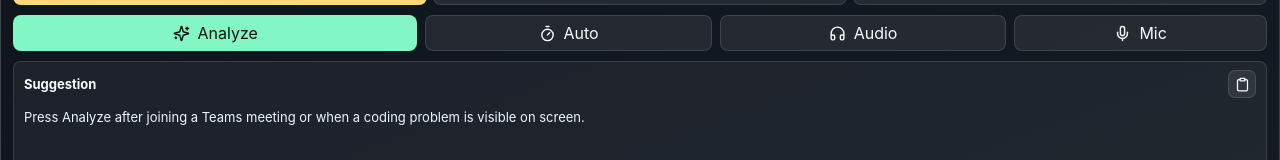
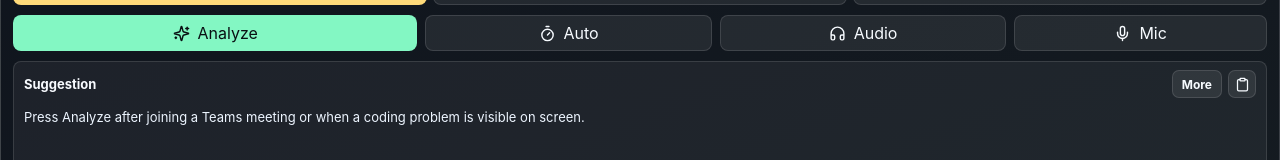
Before and after one commit to sainarenkolla94/overlay-meetings, a React (Vite) app: page / in a window 1280 px wide. Shown: the part 236-396 px from the top of the page. Built offline with nearby package versions, Linux system fonts and the light colour scheme.

Commit message:
Add readme doc

```diff
--- a/src/main/main.ts
+++ b/src/main/main.ts
@@ -567,7 +567,7 @@ Before solving, silently read the screenshot. If you can see a coding problem, s
         ],
         generationConfig: {
           temperature: 0.3,
-          maxOutputTokens: 900
+          maxOutputTokens: 1400
         }
       })
     }
--- a/src/renderer/App.tsx
+++ b/src/renderer/App.tsx
@@ -122,6 +122,7 @@ function App() {
   const [autoAnalyze, setAutoAnalyze] = useState(false);
   const [systemAudioListening, setSystemAudioListening] = useState(false);
   const [compact, setCompact] = useState(false);
+  const [expandedAnswer, setExpandedAnswer] = useState(false);
   const [viewMode, setViewMode] = useState<ViewMode>("full");
   const [resizeLocked, setResizeLocked] = useState(true);
   const [history, setHistory] = useState<SuggestionItem[]>([]);
@@ -522,11 +523,16 @@ function App() {
       {viewMode !== "stealth" && <section className="answerPanel">
         <div className="panelHeader">
           <span>Suggestion</span>
-          <button title="Copy answer" onClick={copyAnswer} className="iconButton small">
-            <Clipboard size={15} />
-          </button>
+          <div className="panelActions">
+            <button title="Expand answer" onClick={() => setExpandedAnswer((expanded) => !expanded)} className="smallTextButton">
+              {expandedAnswer ? "Less" : "More"}
+            </button>
+            <button title="Copy answer" onClick={copyAnswer} className="iconButton small">
+              <Clipboard size={15} />
+            </button>
+          </div>
         </div>
-        {status === "analyzing" ? <div className="loader">Reading screen and transcript...</div> : <pre>{answer}</pre>}
+        {status === "analyzing" ? <div className="loader">Reading screen and transcript...</div> : <pre className={expandedAnswer ? "expandedAnswer" : ""}>{answer}</pre>}
         {error && <p className="error">{error}</p>}
       </section>}
 
--- a/src/renderer/styles.css
+++ b/src/renderer/styles.css
@@ -242,6 +242,13 @@ button:hover {
   border-radius: 7px;
 }
 
+.smallTextButton {
+  min-height: 28px;
+  padding: 0 9px;
+  border-radius: 7px;
+  font-size: 12px;
+}
+
 .active {
   color: #1c271f;
   background: #83f7c3;
@@ -357,7 +364,7 @@ button:hover {
 .answerPanel pre {
   margin: 0;
   min-height: 180px;
-  max-height: 260px;
+  max-height: min(48vh, 360px);
   overflow: auto;
   white-space: pre-wrap;
   word-break: break-word;
@@ -368,9 +375,17 @@ button:hover {
   line-height: 1.45;
 }
 
+.answerPanel pre.expandedAnswer {
+  max-height: calc(100vh - 220px);
+}
+
 .compactShell .answerPanel pre {
   min-height: 106px;
-  max-height: 126px;
+  max-height: 156px;
+}
+
+.compactShell .answerPanel pre.expandedAnswer {
+  max-height: 190px;
 }
 
 .compactShell .modeBar,
```
